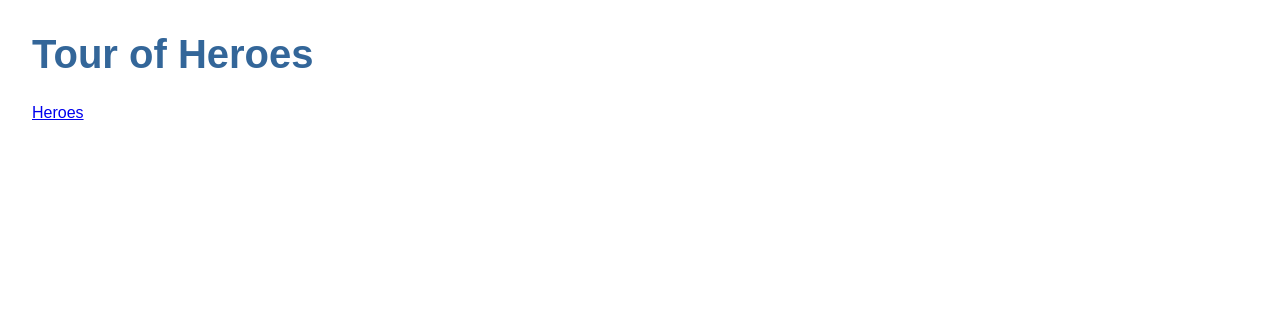
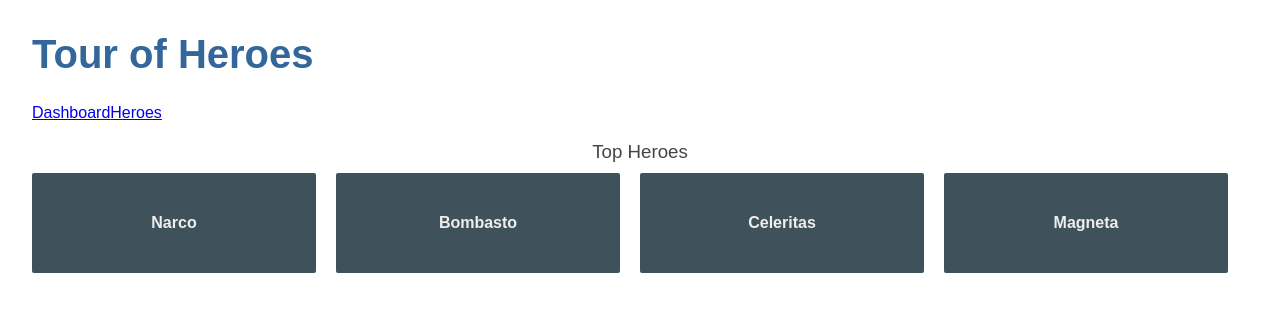
Before and after one commit to german-yauhen/tour-of-heroes-practise, an Angular app: page /dashboard in a window 1280 px wide. Before the commit this address led to /. Shown: the top 312 px of the page. Built offline with nearby package versions, Linux system fonts and the light colour scheme.

Commit message:
TOH - Added dashboard panel

```diff
--- a/src/app/app-routing.module.ts
+++ b/src/app/app-routing.module.ts
@@ -1,9 +1,12 @@
 import { NgModule } from '@angular/core';
 import { Routes, RouterModule } from '@angular/router';
+import { DashboardComponent } from './dashboard/dashboard.component';
 import { HeroesComponent } from './heroes/heroes.component';
 
 const routes: Routes = [
-  { path: 'heroes', component: HeroesComponent }
+  { path: 'heroes', component: HeroesComponent },
+  { path: 'dashboard', component: DashboardComponent },
+  { path: '', redirectTo: 'dashboard', pathMatch: 'full'}
 ];
 
 @NgModule({
--- a/src/app/app.component.html
+++ b/src/app/app.component.html
@@ -1,7 +1,7 @@
 <h1>{{title}}</h1>
-<router-outlet></router-outlet>
 <nav>
+  <a routerLink="/dashboard">Dashboard</a>
   <a routerLink="/heroes">Heroes</a>
 </nav>
-<!-- <app-heroes></app-heroes> -->
+<router-outlet></router-outlet>
 <app-messages></app-messages>
--- a/src/app/app.module.ts
+++ b/src/app/app.module.ts
@@ -8,13 +8,15 @@
 import { HeroDetailComponent } from './hero-detail/hero-detail.component';
 import { MessagesComponent } from './messages/messages.component';
 import { AppRoutingModule } from './app-routing.module';
+import { DashboardComponent } from './dashboard/dashboard.component';
 
 @NgModule({
   declarations: [
     AppComponent,
     HeroesComponent,
     HeroDetailComponent,
-    MessagesComponent
+    MessagesComponent,
+    DashboardComponent
   ],
   imports: [
     BrowserModule,
--- /dev/null
+++ b/src/app/dashboard/dashboard.component.css
@@ -0,0 +1,63 @@
+/* DashboardComponent's private CSS styles */
+[class*='col-'] {
+  float: left;
+  padding-right: 20px;
+  padding-bottom: 20px;
+}
+[class*='col-']:last-of-type {
+  padding-right: 0;
+}
+a {
+  text-decoration: none;
+}
+*, *:after, *:before {
+  -webkit-box-sizing: border-box;
+  -moz-box-sizing: border-box;
+  box-sizing: border-box;
+}
+h3 {
+  text-align: center;
+  margin-bottom: 0;
+}
+h4 {
+  position: relative;
+}
+.grid {
+  margin: 0;
+}
+.col-1-4 {
+  width: 25%;
+}
+.module {
+  padding: 20px;
+  text-align: center;
+  color: #eee;
+  max-height: 120px;
+  min-width: 120px;
+  background-color: #3f525c;
+  border-radius: 2px;
+}
+.module:hover {
+  background-color: #eee;
+  cursor: pointer;
+  color: #607d8b;
+}
+.grid-pad {
+  padding: 10px 0;
+}
+.grid-pad > [class*='col-']:last-of-type {
+  padding-right: 20px;
+}
+@media (max-width: 600px) {
+  .module {
+    font-size: 10px;
+    max-height: 75px; }
+}
+@media (max-width: 1024px) {
+  .grid {
+    margin: 0;
+  }
+  .module {
+    min-width: 60px;
+  }
+}
--- /dev/null
+++ b/src/app/dashboard/dashboard.component.html
@@ -0,0 +1,8 @@
+<h3>Top Heroes</h3>
+<div class="grid grid-pad">
+  <a *ngFor="let hero of getHeroes()" class="col-1-4">
+    <div class="module hero">
+      <h4>{{hero.name}}</h4>
+    </div>
+  </a>
+</div>
--- /dev/null
+++ b/src/app/dashboard/dashboard.component.ts
@@ -0,0 +1,27 @@
+import { Component, OnInit } from '@angular/core';
+import { HeroService } from '../hero.service';
+import { Hero } from '../hero/hero';
+
+@Component({
+  selector: 'app-dashboard',
+  templateUrl: './dashboard.component.html',
+  styleUrls: ['./dashboard.component.css']
+})
+export class DashboardComponent implements OnInit {
+
+  private heroes: Hero[];
+  private heroService: HeroService;
+
+  constructor(heroService: HeroService) {
+    this.heroService = heroService;
+  }
+
+  ngOnInit(): void {
+    this.heroes = this.heroService.getHeroes().slice(1, 5);
+  }
+
+  public getHeroes(): Hero[] {
+    return this.heroes;
+  }
+
+}
--- a/src/app/heroes/heroes.component.css
+++ b/src/app/heroes/heroes.component.css
@@ -6,28 +6,33 @@
   width: 15em;
 }
 .heroes li {
+  position: relative;
   cursor: pointer;
-  position: relative;
-  left: 0;
   background-color: #EEE;
   margin: .5em;
   padding: .3em 0;
   height: 1.6em;
   border-radius: 4px;
 }
+
 .heroes li:hover {
   color: #607D8B;
   background-color: #DDD;
   left: .1em;
 }
-.heroes li.selected {
-  background-color: #CFD8DC;
-  color: white;
+
+.heroes a {
+  color: #333;
+  text-decoration: none;
+  position: relative;
+  display: block;
+  width: 250px;
 }
-.heroes li.selected:hover {
-  background-color: #BBD8DC;
-  color: white;
+
+.heroes a:hover {
+  color:#607D8B;
 }
+
 .heroes .badge {
   display: inline-block;
   font-size: small;
@@ -39,6 +44,8 @@
   left: -1px;
   top: -4px;
   height: 1.8em;
+  min-width: 16px;
+  text-align: right;
   margin-right: .8em;
   border-radius: 4px;
 }
```
Also changed, not shown: 1 other file (tests, documents, lock files or other folders).
